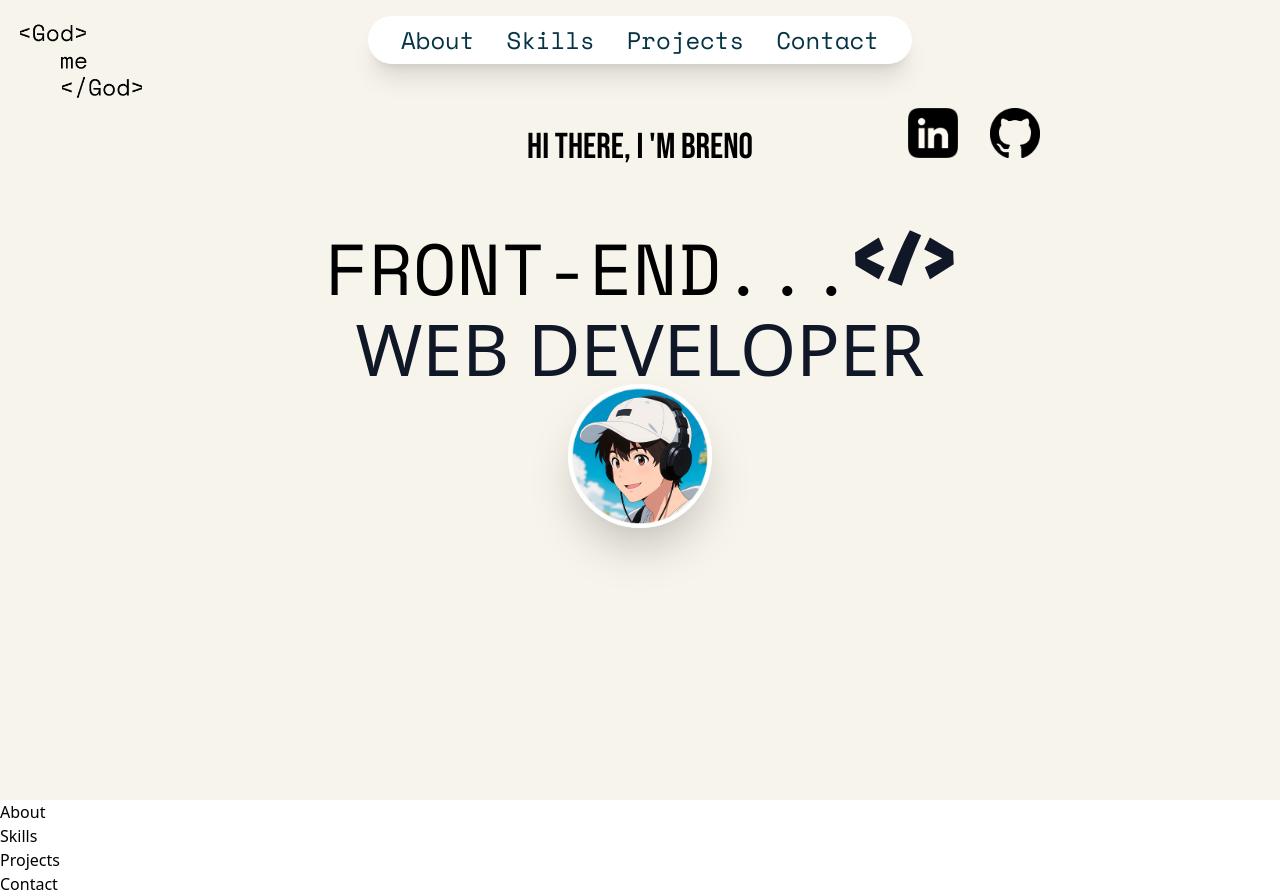
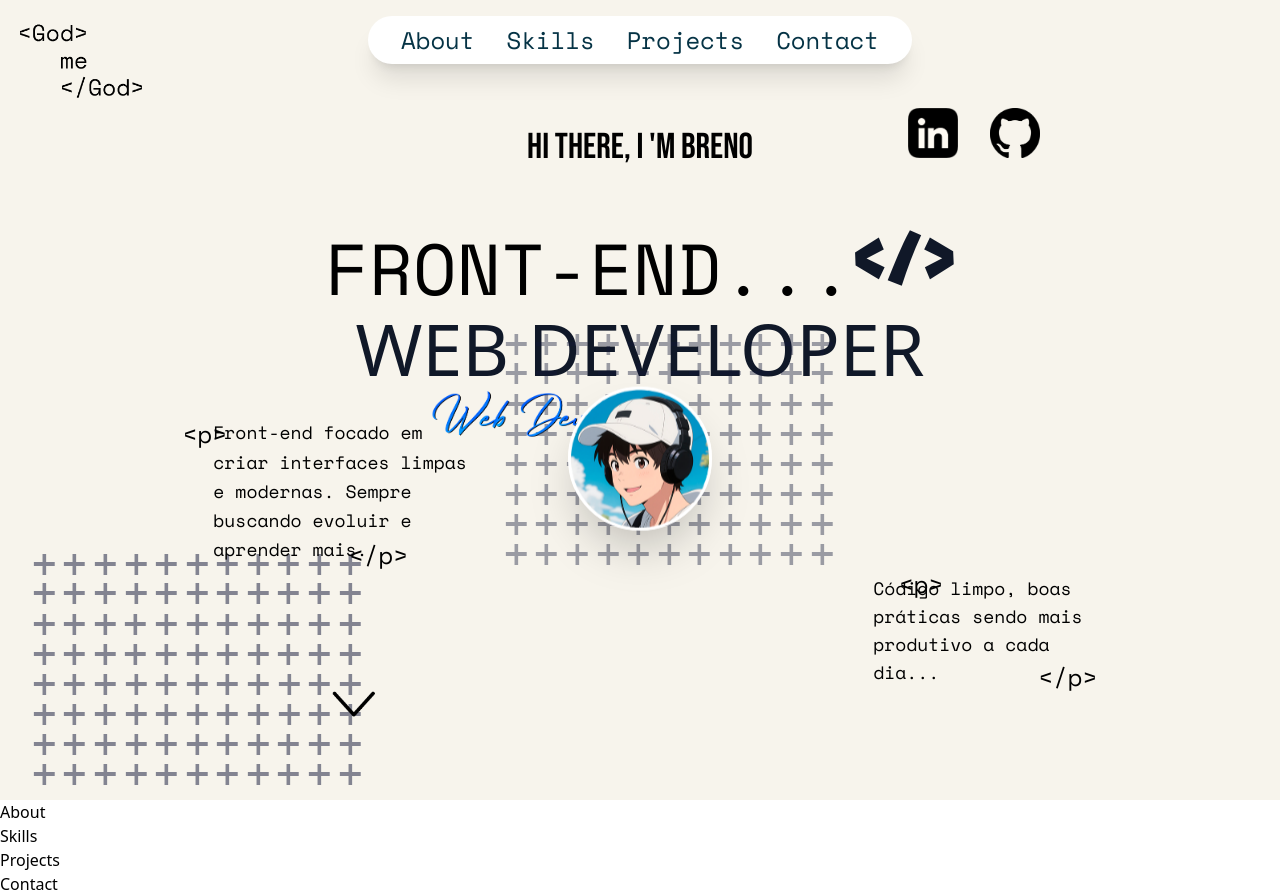
Before and after one commit to BreninDevv/my-portfolio, a Next.js app: page / in a window 1280 px wide. Built offline with nearby package versions, Linux system fonts and the light colour scheme; a web font is replaced by a local one.

Commit message:
feat(front-end): seção hero finalizada, proximo passo: responsividade

```diff
--- a/src/app/components/heroComponents/avatar.jsx
+++ b/src/app/components/heroComponents/avatar.jsx
@@ -5,9 +5,9 @@ import AvatarAnime from "../../assets/Avatar.png";
 const Avatar = () => {
   return (
     <>
-      <div className="flex justify-center">
-        <div className="bg-transparent border-4 border-white shadow-2xl w-36 h-36 rounded-full">
-          <Image src={AvatarAnime} alt="Avatar" className="scale-115" />
+      <div className="flex justify-center pt-20 animate-float">
+        <div className="bg-transparent border-4 border-white shadow-2xl w-36 h-36 rounded-full ">
+          <Image src={AvatarAnime} alt="Avatar" className="scale-118" />
         </div>
       </div>
     </>
--- /dev/null
+++ b/src/app/components/heroComponents/comentários.jsx
@@ -0,0 +1,37 @@
+import React from "react";
+
+const Comentários = () => {
+  return (
+    <>
+      <div className=" font-space text-lg ">
+        <div className=" text-2xl">
+          <div className="absolute left-1/7 bottom-7/16">
+            <span>{"<p> "}</span>
+          </div>
+          <div className="absolute left-3/11 bottom-2/7">
+            <span>{"</p> "}</span>
+          </div>
+          <div className="absolute right-1/7 bottom-2/15">
+            <span>{"</p> "}</span>
+          </div>
+          <div className="absolute right-5/19 bottom-2/8">
+            <span>{"<p> "}</span>
+          </div>
+        </div>
+        <div className="absolute left-1/6 bottom-5/17 w-64 leading-relaxed text-left hover:scale-105 duration-100">
+          <span>
+            Front-end focado em criar interfaces limpas e modernas. Sempre
+            buscando evoluir e aprender mais.
+          </span>
+        </div>
+        <div className="absolute right-1/7 bottom-1/7 w-56 text-left hover:scale-105 duration-100">
+          <span>
+            Código limpo, boas práticas sendo mais produtivo a cada dia...
+          </span>
+        </div>
+      </div>
+    </>
+  );
+};
+
+export default Comentários;
--- /dev/null
+++ b/src/app/components/heroComponents/grid.jsx
@@ -0,0 +1,18 @@
+import React from "react";
+import GridFundo from "../../assets/gridFundo.png";
+import Image from "next/image";
+
+const Grid = () => {
+  return (
+    <>
+      <div className="absolute opacity-50 bottom-0 ">
+        <Image src={GridFundo} alt="grid" />
+      </div>
+      <div className="absolute opacity-40 right-108 top-80">
+        <Image src={GridFundo} alt="grid" />
+      </div>
+    </>
+  );
+};
+
+export default Grid;
--- /dev/null
+++ b/src/app/components/heroComponents/seta.jsx
@@ -0,0 +1,13 @@
+import React from "react";
+import SetaDown from "../../assets/seta.png";
+import Image from "next/image";
+
+const Seta = () => {
+  return (
+    <div className="absolute bottom-16 right-225 animate-arrow">
+      <Image src={SetaDown} alt="seta" width={50} />
+    </div>
+  );
+};
+
+export default Seta;
--- a/src/app/components/heroComponents/title.jsx
+++ b/src/app/components/heroComponents/title.jsx
@@ -5,16 +5,19 @@ import Image from "next/image";
 const Title = () => {
   return (
     <>
-      <div className="font-bebas flex justify-center py-16">
-        <h2 className="text-4xl">{"HI THERE, I 'M BRENO"}</h2>
+      <div className="font-bebas w-full flex justify-center py-16 ">
+        <h2 className="text-4xl typewriter">{"HI THERE, I 'M BRENO"}</h2>
       </div>
       <div className="flex items-center flex-col text-7xl gap-y-2">
-        <div className="flex">
+        <div className="flex ">
           <h1 className="font-space ">FRONT-END</h1>
           <span className="font-space">...</span>
           <span className="font-luckiest text-gray-900">{"</>"}</span>
         </div>
         <h1 className="font-boldonse text-gray-900">WEB DEVELOPER</h1>
+        <div className="absolute right-150 top-97">
+          <Image src={WebDeveloper} alt="WebDeveloper" width={250} />
+        </div>
       </div>
     </>
   );
--- a/src/app/globals.css
+++ b/src/app/globals.css
@@ -6,5 +6,56 @@
   --font-boldonse: "Boldonse", system-ui;
   --font-luckiest: "Luckiest Guy", cursive;
 }
+@layer float1 {
+  @keyframes float {
+    0%,
+    100% {
+      transform: translateY(0);
+    }
+
+    50% {
+      transform: translateY(-90px);
+    }
+  }
+
+  .animate-float {
+    animation: float 4s ease-in-out infinite;
+  }
+}
+@layer float2 {
+  @keyframes arrow {
+    0%,
+    100% {
+      transform: translateY(0);
+    }
+
+    50% {
+      transform: translateY(-15px);
+    }
+  }
+
+  .animate-arrow {
+    animation: arrow 4s ease-in-out infinite;
+  }
+}
+.typewriter {
+  display: inline-block;
+  overflow: hidden;
+  white-space: nowrap;
+
+  --chars: 20;
+
+  max-width: 0; /* começa fechado */
+  animation: typing 2.4s steps(var(--chars), end) forwards;
+}
+
+@keyframes typing {
+  from {
+    max-width: 0;
+  }
+  to {
+    max-width: calc(var(--chars) * 1ch);
+  }
+}
 
 @import "tailwindcss";
--- a/src/app/sections/heroSCROLL/heroSection.jsx
+++ b/src/app/sections/heroSCROLL/heroSection.jsx
@@ -1,16 +1,12 @@
 import React from "react";
-import Image from "next/image";
-import AvatarAnime from "../../assets/Avatar.png";
-import GithubLogo from "../../assets/githubLo.png";
-import LoGod from "../../assets/LogoGod.png";
-import Grid from "../../assets/gridFundo.png";
-import LinkedinLogo from "../../assets/linkedin.png";
-import WebDeveloper from "../../assets/webDev.png";
 import Header from "@/app/components/headerComponents/Header";
 import Avatar from "@/app/components/heroComponents/avatar";
 import Title from "@/app/components/heroComponents/title";
 import LogoGod from "@/app/components/heroComponents/logoGod";
 import LinkedinGithub from "@/app/components/heroComponents/linkedinGithub";
+import Grid from "@/app/components/heroComponents/grid";
+import Seta from "@/app/components/heroComponents/seta";
+import Comentários from "@/app/components/heroComponents/comentários";
 
 const HeroSection = () => {
   return (
@@ -18,9 +14,12 @@ const HeroSection = () => {
       <section className="bg-[#F7F4EC] min-w-screen min-h-screen p-4">
         <Header />
         <LogoGod />
+        <Grid />
+        <Seta />
         <LinkedinGithub />
         <Title />
         <Avatar />
+        <Comentários />
       </section>
     </>
   );
```
Also changed, not shown: src/app/assets/WebDevLo.png (added), src/app/assets/seta.png (added).
